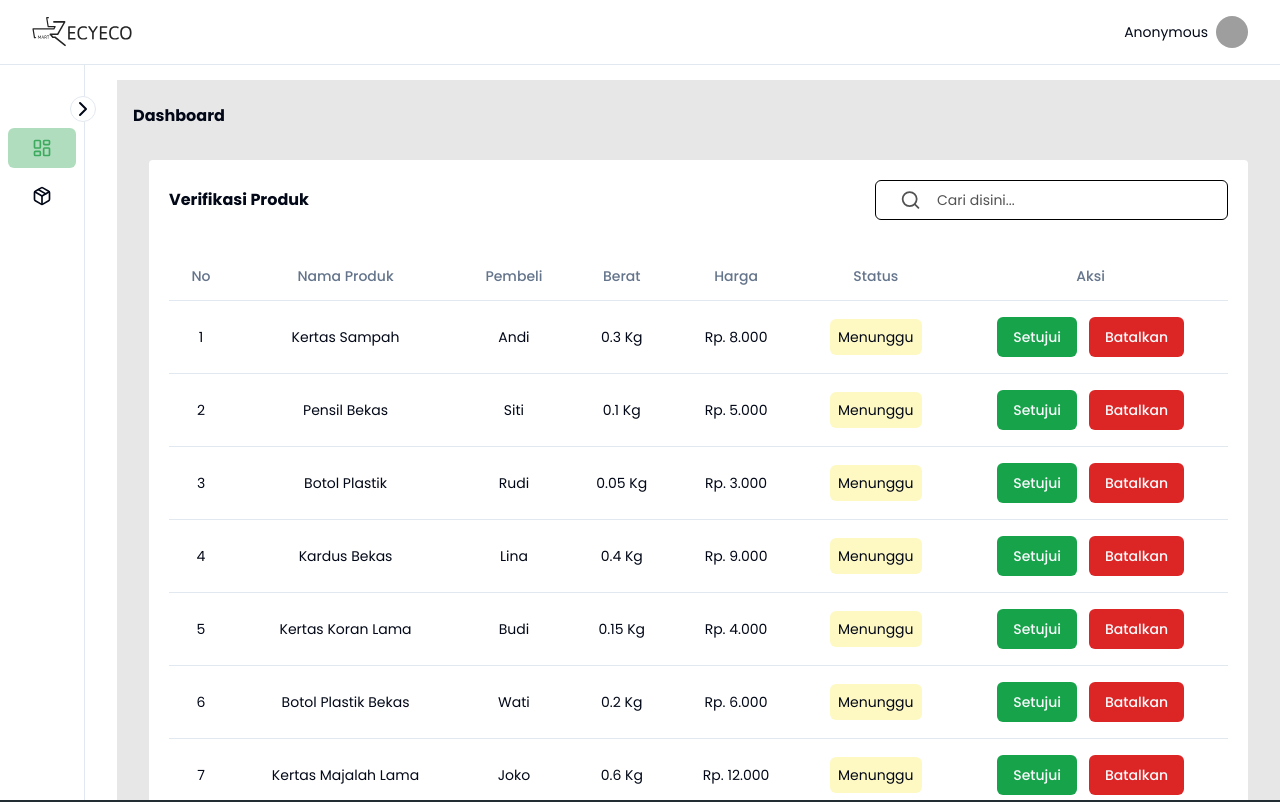
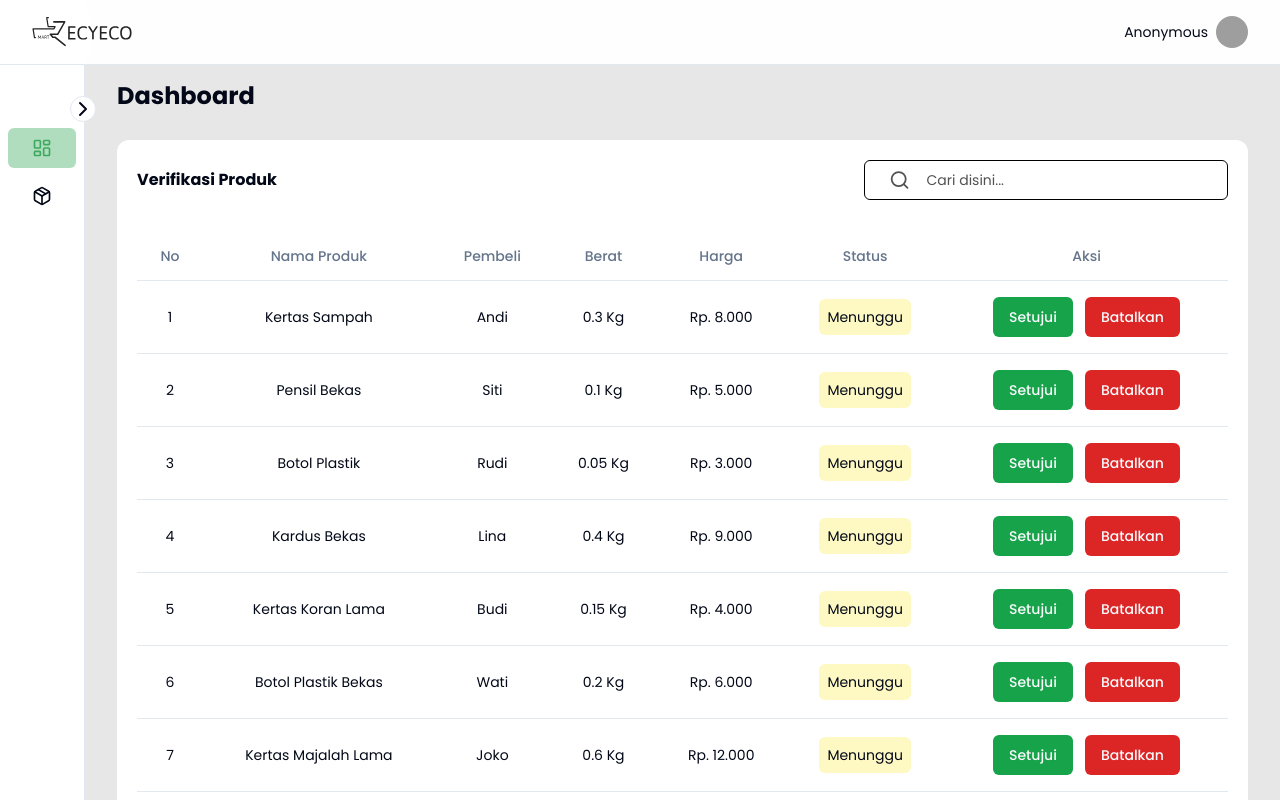
Before and after one commit to proxo-pt/recyeco-fe, a Next.js app: page /dashboard in a window 1280 px wide. Shown: the top 802 px of the page. Built offline with nearby package versions, Linux system fonts and the light colour scheme; grey boxes are pictures that could not be loaded.

Commit message:
fix: fix dashboard layout

```diff
--- a/src/components/layout/WrapperDashboard/index.tsx
+++ b/src/components/layout/WrapperDashboard/index.tsx
@@ -1,6 +1,5 @@
 import React, { ReactNode } from 'react';
 import DashboardSide from '../DashboardSide';
-import Footer from '../Footer';
 import DashboardNav from '../DashboardNav';
 
 const WrapperDashboard = ({ children }: { children: ReactNode }) => {
@@ -10,13 +9,12 @@ const WrapperDashboard = ({ children }: { children: ReactNode }) => {
         <DashboardNav />
         <div className="flex">
           <DashboardSide />
-          <div className="flex h-screen border-collapse overflow-hidden w-full">
+          <div className="flex h-screen bg-[#E7E7E7] overflow-hidden w-full">
             <main className="flex-1 overflow-y-auto overflow-x-hidden pt-14">
-              <div className="pt-6 pl-8">{children}</div>
+              <div className="py-6 px-8">{children}</div>
             </main>
           </div>
         </div>
-        <Footer />
       </div>
     </div>
   );
--- a/src/features/Dashboard/index.tsx
+++ b/src/features/Dashboard/index.tsx
@@ -2,8 +2,8 @@ import DashboardProduct from './sections/DashboardProduct';
 
 const DashboardToko = () => {
   return (
-    <div className="min-h-screen bg-[#E7E7E7] pt-6 py-8">
-      <strong className="mx-4">Dashboard</strong>
+    <div>
+      <h1 className="text-2xl font-bold mb-7">Dashboard</h1>
       <DashboardProduct />
     </div>
   );
--- a/src/features/Dashboard/sections/DashboardProduct/index.tsx
+++ b/src/features/Dashboard/sections/DashboardProduct/index.tsx
@@ -1,5 +1,4 @@
-'use client';
-import { FC, SetStateAction } from 'react';
+import { FC } from 'react';
 import { InputSearch } from '@/components/ui/input-search';
 import { Search } from 'lucide-react';
 import {
@@ -12,20 +11,11 @@ import {
 } from '@/components/ui/table';
 import { DashProduct, DashProductMain } from '@/constants/dashboard';
 import { Button } from '@/components/ui/button';
-import {
-  Pagination,
-  PaginationContent,
-  PaginationEllipsis,
-  PaginationItem,
-  PaginationLink,
-  PaginationNext,
-  PaginationPrevious
-} from '@/components/ui/pagination';
 import React from 'react';
 
 const DashboardProduct: FC = () => {
   return (
-    <div className="bg-white m-8 p-5 rounded">
+    <div className="bg-white p-5 rounded-xl">
       <div className="flex items-center justify-between">
         <strong>Verifikasi Produk</strong>
         <div className="hidden lg:block w-4/12">
@@ -37,7 +27,7 @@ const DashboardProduct: FC = () => {
           />
         </div>
       </div>
-      <div className="my-8">
+      <div className="mt-8">
         <Table>
           <TableHeader>
             <TableRow>
@@ -79,24 +69,6 @@ const DashboardProduct: FC = () => {
             ))}
           </TableBody>
         </Table>
-        <Pagination>
-          <PaginationContent>
-            <PaginationItem>
-              <PaginationPrevious />
-            </PaginationItem>
-
-            <PaginationItem>
-              <PaginationLink></PaginationLink>
-            </PaginationItem>
-
-            <PaginationItem>
-              <PaginationEllipsis />
-            </PaginationItem>
-            <PaginationItem>
-              <PaginationNext />
-            </PaginationItem>
-          </PaginationContent>
-        </Pagination>
       </div>
     </div>
   );
```
